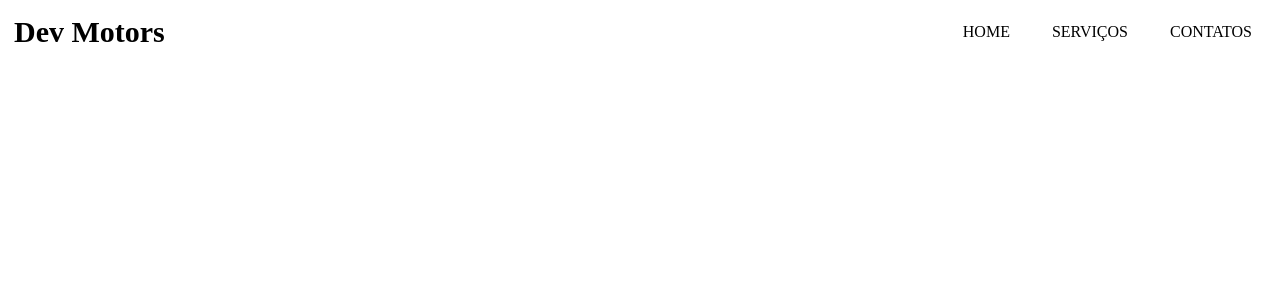
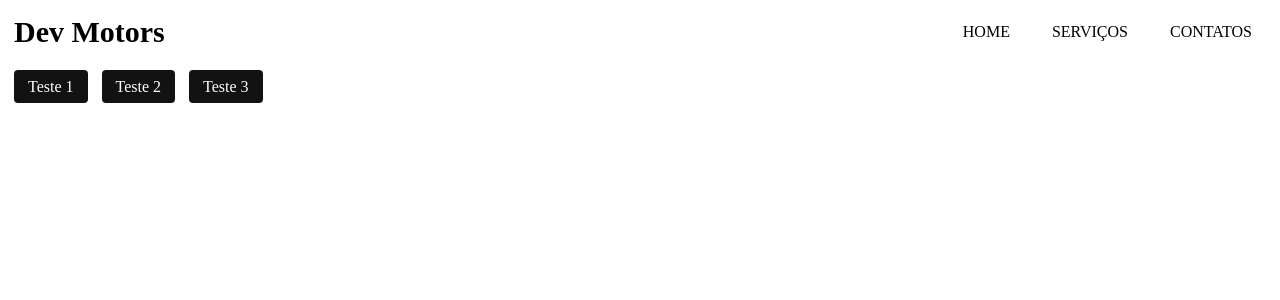
Before and after one commit to YanGraim/devMotors, a Next.js app: page / in a window 1280 px wide. Shown: the top 300 px of the page. Built offline with nearby package versions, Linux system fonts and the light colour scheme.

Commit message:
estiliza submenu

```diff
--- a/src/components/home/submenu/index.tsx
+++ b/src/components/home/submenu/index.tsx
@@ -1,9 +1,51 @@
+"use client";
+
+import { useState, useEffect } from "react";
+import Link from "next/link";
 import styles from "./styles.module.scss";
+import { X, Menu } from "lucide-react";
 
 export function Submenu() {
+  const [isOpen, setIsOpen] = useState(false);
+
+  useEffect(() => {
+    const handleResize = () => {
+      if (window.innerWidth > 767) {
+        setIsOpen(false);
+      }
+    };
+
+    window.addEventListener("resize", handleResize);
+    return () => window.removeEventListener("resize", handleResize);
+  }, []);
+
+  function toggleMenu() {
+    setIsOpen(!isOpen);
+  }
+
   return (
     <section className={styles.submenu}>
-      <h1>teste</h1>
+      <div className={styles.submenuIcon} onClick={toggleMenu}>
+        <Menu size={24} color="#121212" />
+        Serviços
+      </div>
+      <ul className={`${styles.ul} ${isOpen ? styles.open : ""}`}>
+        {isOpen && (
+          <button onClick={toggleMenu} className={styles.closeButton}>
+            <X size={34} color="#121212" />
+          </button>
+        )}
+
+        <li>
+          <Link href={"#"}>Teste 1</Link>
+        </li>
+        <li>
+          <Link href={"#"}>Teste 2</Link>
+        </li>
+        <li>
+          <Link href={"#"}>Teste 3</Link>
+        </li>
+      </ul>
     </section>
   );
 }
--- a/src/components/home/submenu/styles.module.scss
+++ b/src/components/home/submenu/styles.module.scss
@@ -0,0 +1,78 @@
+.submenu {
+  max-width: 1280px;
+  margin: 0 auto;
+  padding: 64px 14px 4px 14px ;
+}
+
+.submenuIcon {
+  display: none;
+  gap: 14px;
+  align-items: center;
+  font-size: 18px;
+  font-weight: bold;
+  cursor: pointer;
+}
+
+.ul {
+  display: none;
+  list-style: none;
+  padding: 14px 0;
+  row-gap: 24px;
+  column-gap: 14px;
+
+  li a {
+    background-color: #121212;
+    color: #fff;
+    padding: 8px 14px;
+    border-radius: 4px;
+  }
+}
+
+.closeButton {
+  background-color: transparent;
+  border: none;
+}
+
+@media (min-width: 768px) {
+  .ul {
+    display: flex;
+  }
+}
+
+@media (max-width: 767px) {
+  .submenuIcon {
+    display: flex;
+    user-select: none;
+  }
+
+  .ul {
+    z-index: 99;
+    flex-direction: column;
+    align-items: center;
+    justify-content: center;
+    position: fixed;
+    left: 50%;
+    top: 50%;
+    transform: translate(-50%, -50%);
+
+    &.open {
+      display: flex;
+    }
+  }
+
+  .ul li {
+    a {
+      background-color: transparent;
+      color: #121212;
+      font-size: 20px;
+      font-weight: bold;
+      transition: all 0.6s;
+    }
+
+    a:hover {
+      background-color: #121212;
+      color: #fff;
+    }
+  }
+
+}
```
